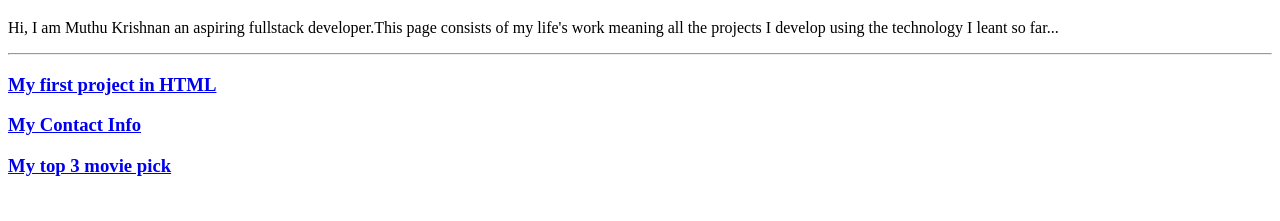
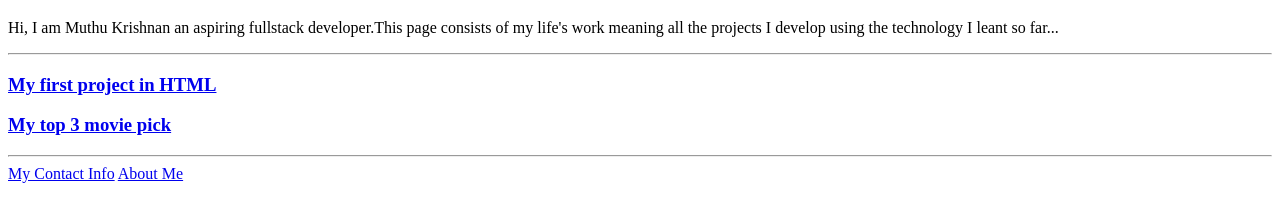
Before and after one commit to Krishna369101/Html-portfolio, a plain HTML site: page index.html in a window 1280 px wide. Shown: the part 61-282 px from the top of the page. Drawn offline with Linux system fonts and the light colour scheme.

Commit message:
Add files via upload

```diff
--- a/index.html
+++ b/index.html
@@ -26,7 +26,9 @@ https://developer.mozilla.org/en-US/docs/Web/HTML/Element/img#attr-height -->
   <p>Hi, I am Muthu Krishnan an aspiring fullstack developer.This page consists of my life's work meaning all the projects I develop using the technology I leant so far...</p>
   <hr />
   <h3><a href="./public/birthday-invite.html">My first project in HTML</a></h3>
-  <h3><a href="./public/contact.html">My Contact Info</a></h3>
   <h3><a href="./public/movie-ranking.html">My top 3 movie pick</a></h3>
+  <hr />
+  <a href="./public/contact.html">My Contact Info</a>
+  <a href="./public/about.html">About Me</a>
 </body>
 </html>
```
